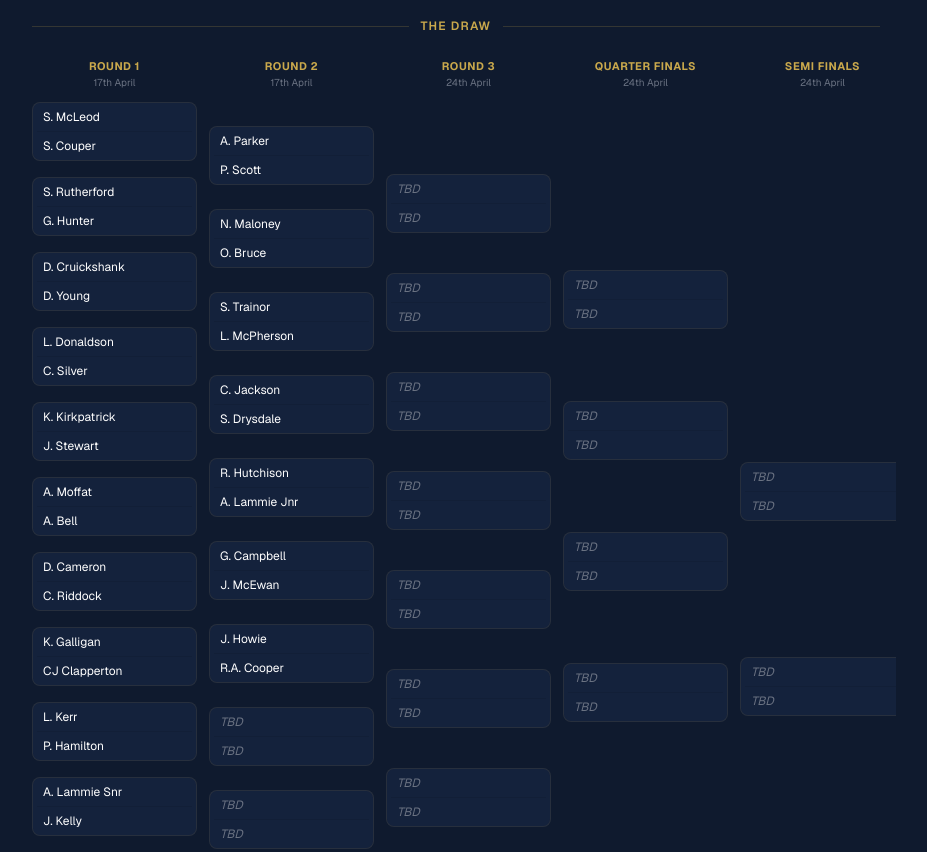
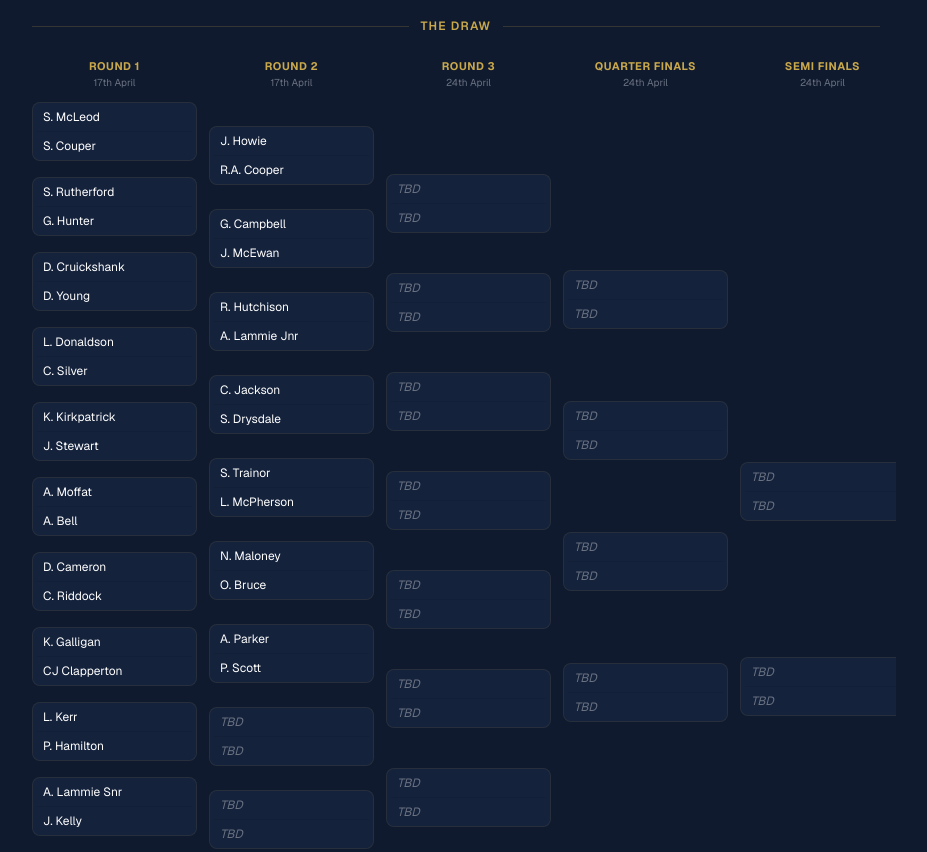
Before and after one commit to landsendsolo/dumfries-pool-league, a Next.js app: page /cup in a window 1280 px wide. Shown: the part 580-1432 px from the top of the page, without its empty margins (184-1111 px from the left). Built offline with nearby package versions, Linux system fonts and the light colour scheme; no server answers.

Commit message:
Fix: reverse Round 2 match order in Singles draw

```diff
--- a/app/cup/singles-draw.tsx
+++ b/app/cup/singles-draw.tsx
@@ -39,13 +39,13 @@ const MATCHES: SinglesMatch[] = [
   { id: "R1-16", round: 0, position: 16, player1: "S. Griggs",      player2: "D. Livingstone", score1: null, score2: null, winner: null },
   { id: "R1-17", round: 0, position: 17, player1: "M. Donnan",      player2: "D. Wylie",       score1: null, score2: null, winner: null },
   { id: "R1-18", round: 0, position: 18, player1: "S. Kirkpatrick", player2: "P. Prange",      score1: null, score2: null, winner: null },
-  { id: "R2-1",  round: 1, position: 1,  player1: "A. Parker",    player2: "P. Scott",      score1: null, score2: null, winner: null },
-  { id: "R2-2",  round: 1, position: 2,  player1: "N. Maloney",   player2: "O. Bruce",      score1: null, score2: null, winner: null },
-  { id: "R2-3",  round: 1, position: 3,  player1: "S. Trainor",   player2: "L. McPherson",  score1: null, score2: null, winner: null },
+  { id: "R2-1",  round: 1, position: 1,  player1: "J. Howie",     player2: "R.A. Cooper",   score1: null, score2: null, winner: null },
+  { id: "R2-2",  round: 1, position: 2,  player1: "G. Campbell",  player2: "J. McEwan",     score1: null, score2: null, winner: null },
+  { id: "R2-3",  round: 1, position: 3,  player1: "R. Hutchison", player2: "A. Lammie Jnr", score1: null, score2: null, winner: null },
   { id: "R2-4",  round: 1, position: 4,  player1: "C. Jackson",   player2: "S. Drysdale",   score1: null, score2: null, winner: null },
-  { id: "R2-5",  round: 1, position: 5,  player1: "R. Hutchison", player2: "A. Lammie Jnr", score1: null, score2: null, winner: null },
-  { id: "R2-6",  round: 1, position: 6,  player1: "G. Campbell",  player2: "J. McEwan",     score1: null, score2: null, winner: null },
-  { id: "R2-7",  round: 1, position: 7,  player1: "J. Howie",     player2: "R.A. Cooper",   score1: null, score2: null, winner: null },
+  { id: "R2-5",  round: 1, position: 5,  player1: "S. Trainor",   player2: "L. McPherson",  score1: null, score2: null, winner: null },
+  { id: "R2-6",  round: 1, position: 6,  player1: "N. Maloney",   player2: "O. Bruce",      score1: null, score2: null, winner: null },
+  { id: "R2-7",  round: 1, position: 7,  player1: "A. Parker",    player2: "P. Scott",      score1: null, score2: null, winner: null },
   { id: "R2-8",  round: 1, position: 8,  player1: null, player2: null, score1: null, score2: null, winner: null },
   { id: "R2-9",  round: 1, position: 9,  player1: null, player2: null, score1: null, score2: null, winner: null },
   { id: "R2-10", round: 1, position: 10, player1: null, player2: null, score1: null, score2: null, winner: null },
```
